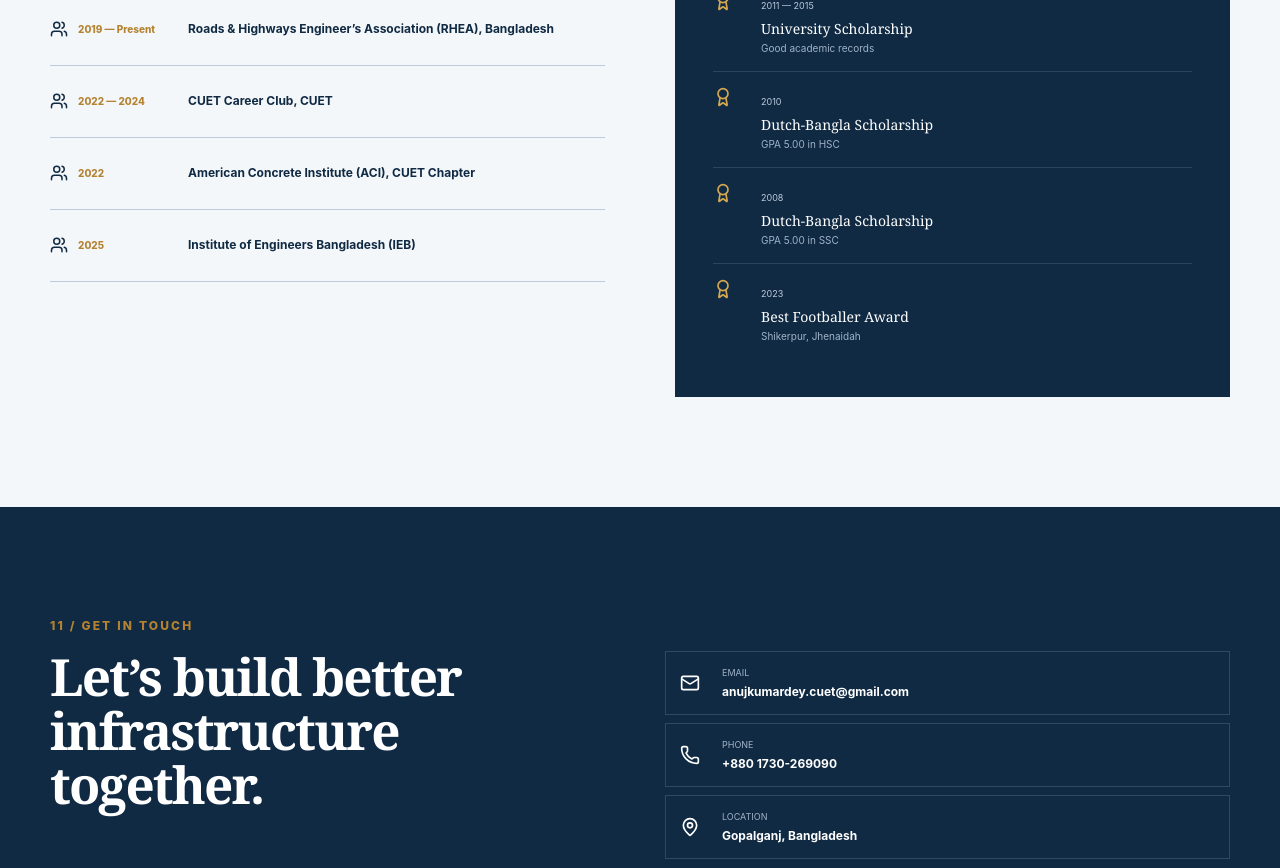
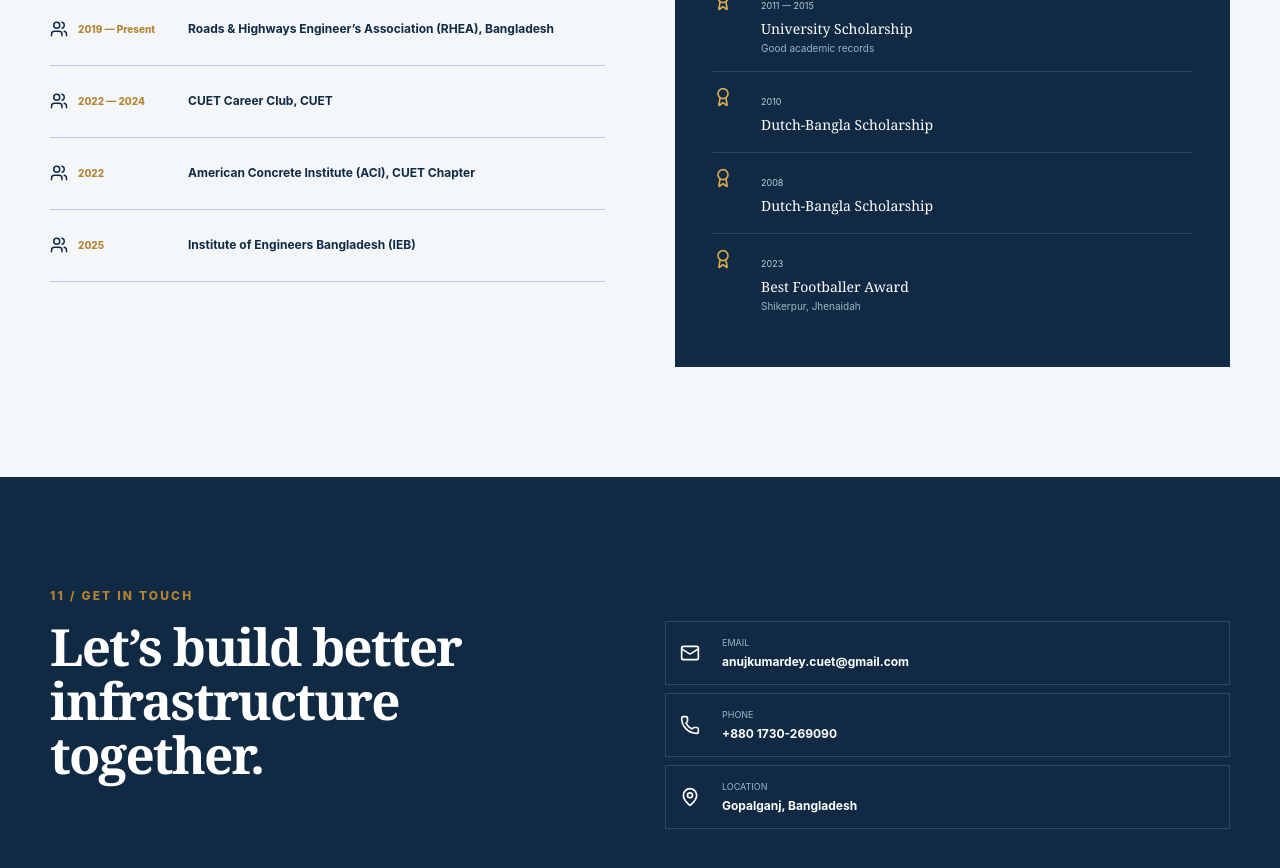
Before and after one commit to barnomoy/anuj.engineer, a React (Vite) app: page / in a window 1280 px wide. Shown: the part 8200-9068 px from the top of the page. Built offline with nearby package versions, Linux system fonts and the light colour scheme.

Commit message:
change info

```diff
--- a/src/App.tsx
+++ b/src/App.tsx
@@ -322,8 +322,10 @@ function App() {
               <SectionHeading eyebrow="10 / Awards" title="Academic & personal recognition." />
               {[
                 ['2011 — 2015', 'University Scholarship', 'Good academic records'],
-                ['2010', 'Dutch-Bangla Scholarship', 'GPA 5.00 in HSC'],
-                ['2008', 'Dutch-Bangla Scholarship', 'GPA 5.00 in SSC'],
+                //, 'GPA 5.00 in HSC'
+                ['2010', 'Dutch-Bangla Scholarship'],
+                //, 'GPA 5.00 in SSC'
+                ['2008', 'Dutch-Bangla Scholarship'],
                 ['2023', 'Best Footballer Award', 'Shikerpur, Jhenaidah'],
               ].map(([year, title, detail]) => (
                 <div className="award-row" key={title}><Award size={20} /><div><span>{year}</span><h3>{title}</h3><p>{detail}</p></div></div>
```
